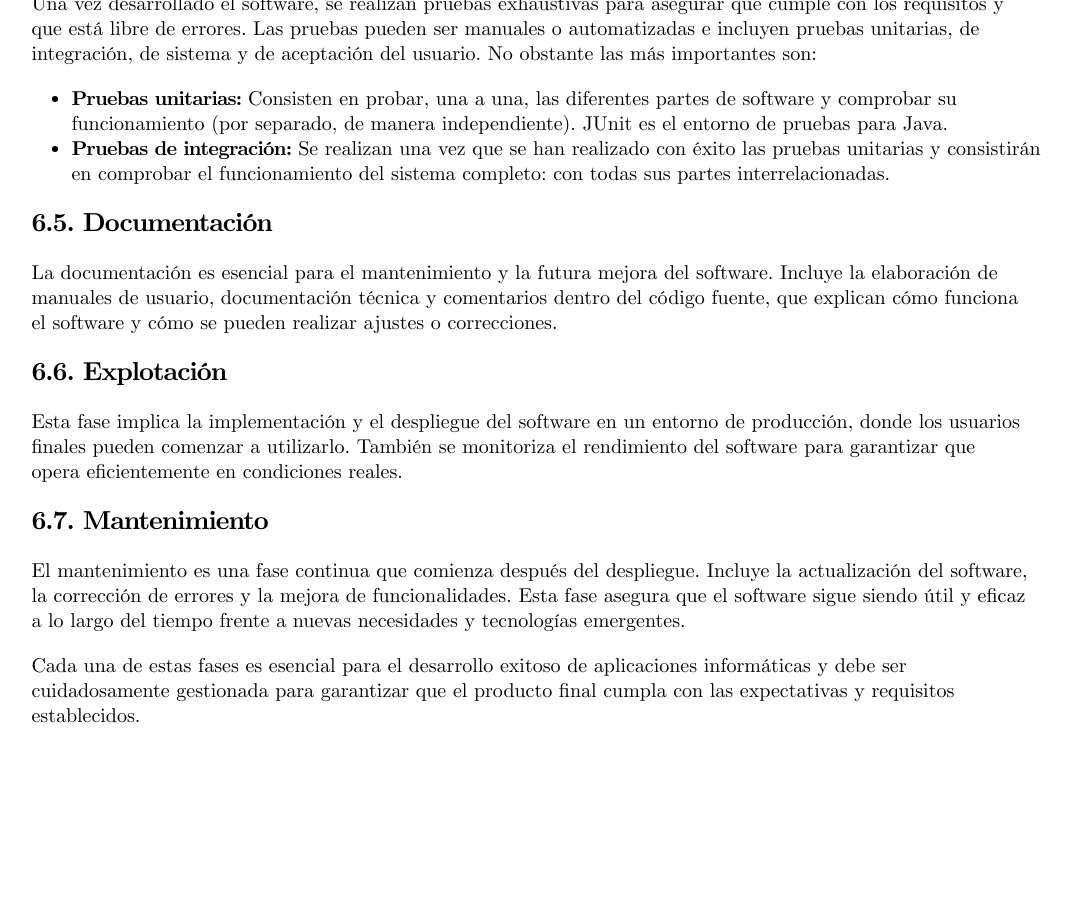
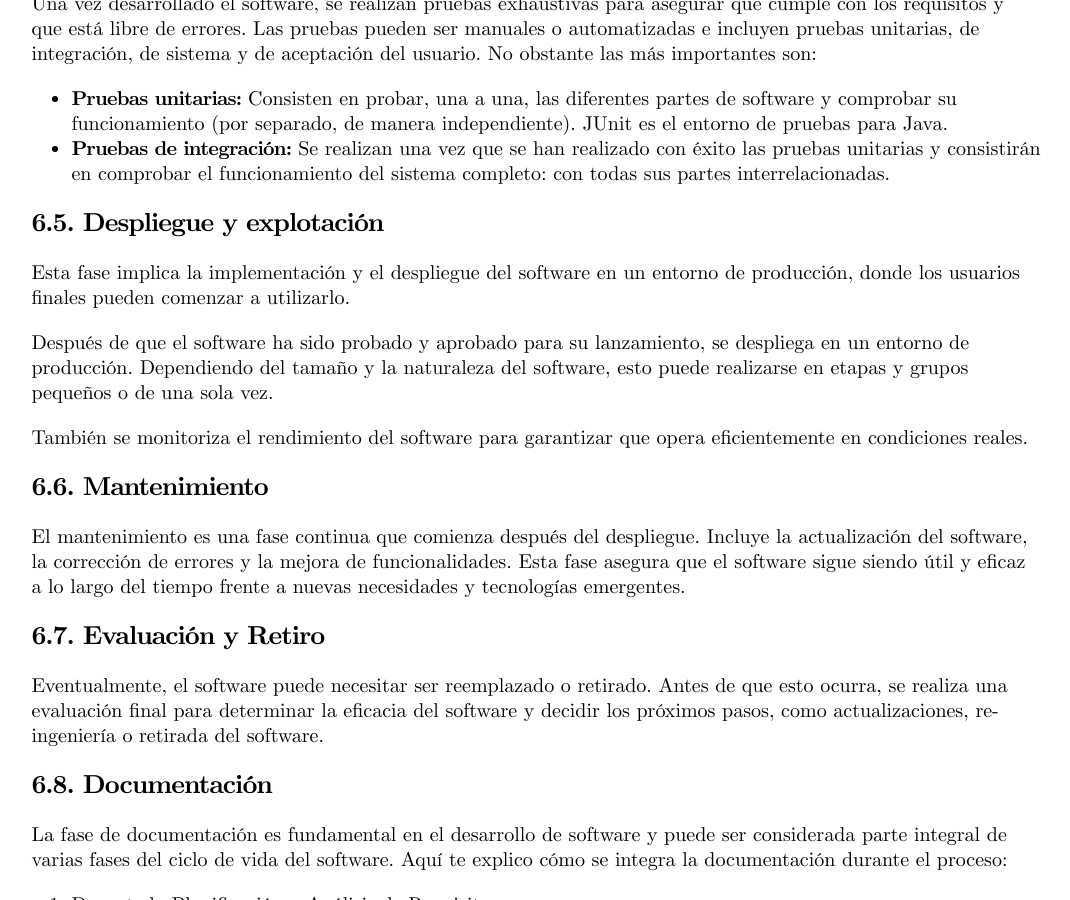
Before and after one commit to TeoRojas/teorojas.github.io, a Jekyll site: the page built from entornos-de-desarrollo/UD01-teoria.md, in a window 1280 px wide and 900 px high, scrolled down 7178 px. Shown: the whole window, without its empty margins (103-1173 px from the left). Built offline with Jekyll 4.4.1, drawn with Linux system fonts in a browser that asks for light colours; nearby versions of some CDN libraries; some of the changed text lies outside the part shown.

Commit message:
Finished UD01, starting UD02. Entornos de Desarrollo

```diff
--- a/entornos-de-desarrollo/UD01-teoria.md
+++ b/entornos-de-desarrollo/UD01-teoria.md
@@ -194,13 +194,40 @@ Una vez desarrollado el software, se realizan pruebas exhaustivas para asegurar
 - **Pruebas unitarias:** Consisten en probar, una a una, las diferentes partes de software y comprobar su funcionamiento (por separado, de manera independiente). JUnit es el entorno de pruebas para Java.
 - **Pruebas de integración:** Se realizan una vez que se han realizado con éxito las pruebas unitarias y consistirán en comprobar el funcionamiento del sistema completo: con todas sus partes interrelacionadas.
 
-## 6.5. Documentación
-La documentación es esencial para el mantenimiento y la futura mejora del software. Incluye la elaboración de manuales de usuario, documentación técnica y comentarios dentro del código fuente, que explican cómo funciona el software y cómo se pueden realizar ajustes o correcciones.
+## 6.5. Despliegue y explotación
+Esta fase implica la implementación y el despliegue del software en un entorno de producción, donde los usuarios finales pueden comenzar a utilizarlo.
 
-## 6.6. Explotación
-Esta fase implica la implementación y el despliegue del software en un entorno de producción, donde los usuarios finales pueden comenzar a utilizarlo. También se monitoriza el rendimiento del software para garantizar que opera eficientemente en condiciones reales.
+Después de que el software ha sido probado y aprobado para su lanzamiento, se despliega en un entorno de producción. Dependiendo del tamaño y la naturaleza del software, esto puede realizarse en etapas y grupos pequeños o de una sola vez.
 
-## 6.7. Mantenimiento
+También se monitoriza el rendimiento del software para garantizar que opera eficientemente en condiciones reales.
+
+## 6.6. Mantenimiento
 El mantenimiento es una fase continua que comienza después del despliegue. Incluye la actualización del software, la corrección de errores y la mejora de funcionalidades. Esta fase asegura que el software sigue siendo útil y eficaz a lo largo del tiempo frente a nuevas necesidades y tecnologías emergentes.
 
+## 6.7. Evaluación y Retiro
+Eventualmente, el software puede necesitar ser reemplazado o retirado. Antes de que esto ocurra, se realiza una evaluación final para determinar la eficacia del software y decidir los próximos pasos, como actualizaciones, re-ingeniería o retirada del software.
+
+## 6.8. Documentación
+La fase de documentación es fundamental en el desarrollo de software y puede ser considerada parte integral de varias fases del ciclo de vida del software. Aquí te explico cómo se integra la documentación durante el proceso:
+
+1. Durante la Planificación y Análisis de Requisitos.
+- Documentación de Requisitos: Se documentan las necesidades del usuario y los requisitos funcionales y técnicos del sistema. Esto sirve como un contrato entre los stakeholders y los desarrolladores.
+
+2. En la Fase de Diseño: Documentación Técnica.
+- Se crean diagramas de arquitectura, modelos de datos, y especificaciones de diseño que describen cómo el sistema debe ser construido.
+
+3. Durante la Implementación o Codificación.
+- Comentarios en el Código: Los desarrolladores documentan su código para explicar la lógica y las decisiones de implementación. Esto es crucial para el mantenimiento y la futura escalabilidad del software.
+
+4. En la Fase de Pruebas.
+- Documentación de Pruebas: Se documentan los casos de prueba, los resultados de las pruebas y los problemas encontrados. Esto ayuda a validar la cobertura de las pruebas y facilita la resolución de defectos.
+
+5. Después del Despliegue.
+- Manuales de Usuario y Documentación de Soporte: Se proporciona documentación que ayuda a los usuarios finales a entender cómo utilizar el software y cómo resolver problemas comunes.
+
+6. Durante el Mantenimiento.
+- Documentación de Mantenimiento: Se actualiza la documentación existente para reflejar los cambios, las mejoras y las correcciones de errores que se realizan durante el mantenimiento del software.
+
+Incluir la documentación como parte integral de cada fase garantiza que todos los aspectos del sistema estén bien documentados, lo que reduce los malentendidos y mejora la calidad y la mantenibilidad del software.
+
 Cada una de estas fases es esencial para el desarrollo exitoso de aplicaciones informáticas y debe ser cuidadosamente gestionada para garantizar que el producto final cumpla con las expectativas y requisitos establecidos.
```
Also changed, not shown: entornos-de-desarrollo/UD02-teoria.md (added, +122 -0 lines).
